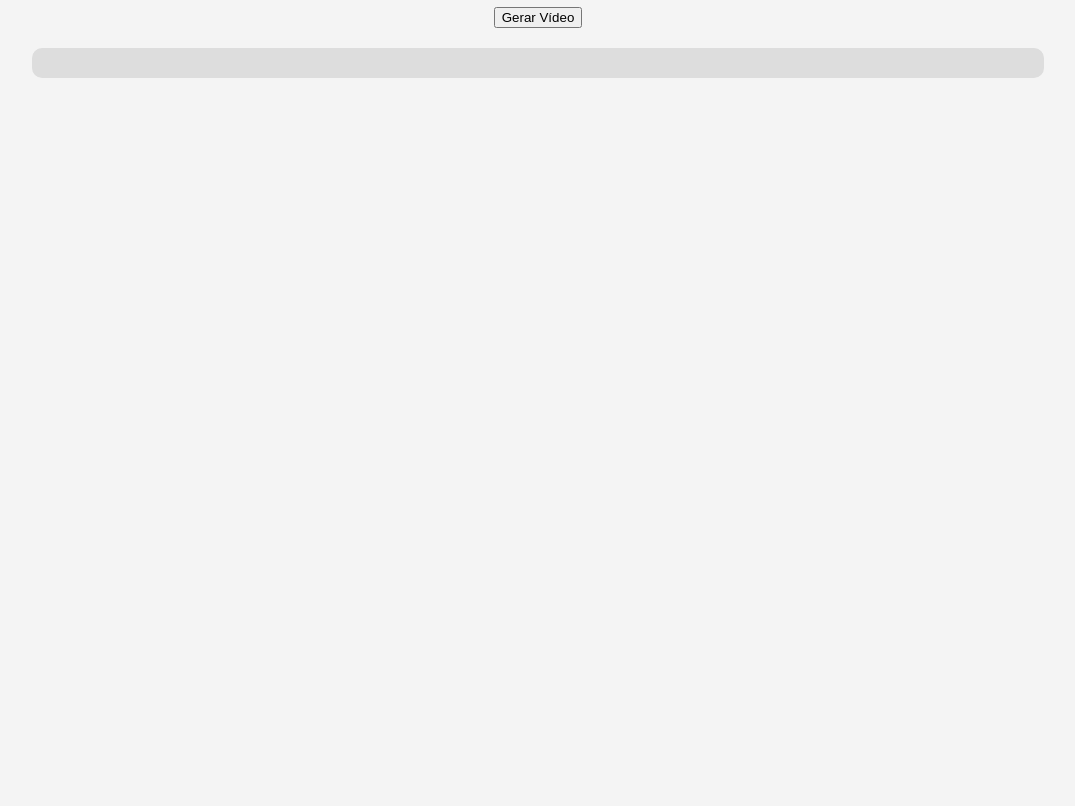
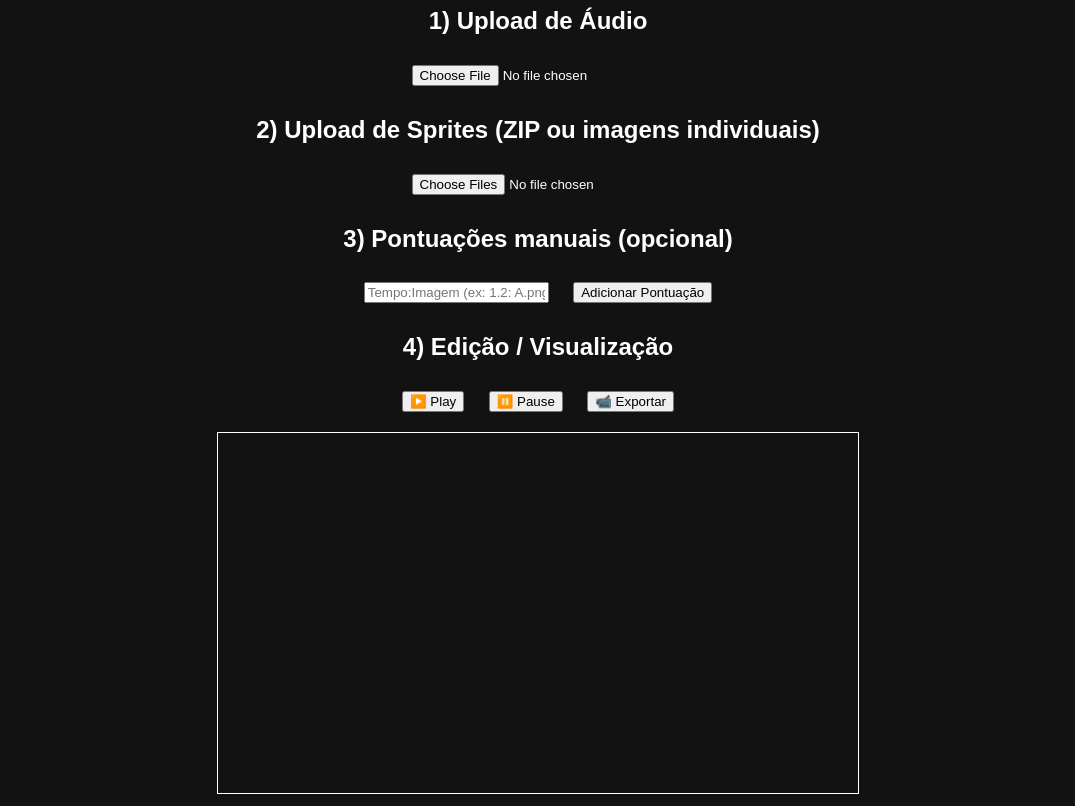
Before and after one commit to UBemAnima/AnimaV1, a plain HTML site: page index.html in a window 1280 px wide. Shown: the part 73-879 px from the top of the page, without its empty margins (102-1177 px from the left). Before the commit the page ends 800 px from the top, so only its background shows below. Drawn offline with Linux system fonts and the light colour scheme.

Commit message:
Add files via upload

```diff
--- a/index.html
+++ b/index.html
@@ -1,66 +1,111 @@
 
 <!DOCTYPE html>
-<html lang="pt-BR">
+<html lang="pt-br">
 <head>
-<meta charset="UTF-8">
-<title>Animavideo 2.1</title>
+  <meta charset="UTF-8" />
+  <title>Animavideo2.1 - Editor</title>
   <style>
     body {
       font-family: Arial, sans-serif;
+      background: #121212;
+      color: #fff;
       text-align: center;
-    background-color: #f4f4f4;
     }
-  #progressContainer {
-    width: 80%;
-    background-color: #ddd;
-    margin: 20px auto;
-    border-radius: 10px;
+    input[type="file"], input[type="text"], button {
+      margin: 10px;
     }
-  #progressBar {
-    width: 0%;
-    height: 30px;
-    background-color: #4caf50;
-    border-radius: 10px;
-  }
-  #videoContainer {
-    margin-top: 20px;
+    #canvas {
+      border: 1px solid #fff;
+      margin-top: 10px;
     }
   </style>
 </head>
 <body>
 
-<h1>Animavideo 2.1</h1>
+  <h1>Animavideo2.1 - Editor</h1>
 
-<button onclick="gerarVideo()">Gerar Vídeo</button>
+  <h2>1) Upload de Áudio</h2>
+  <input type="file" id="audioInput" accept="audio/*"><br/>
 
-<div id="progressContainer">
-  <div id="progressBar"></div>
-</div>
+  <h2>2) Upload de Sprites (ZIP ou imagens individuais)</h2>
+  <input type="file" id="spritesInput" multiple><br/>
 
-<div id="videoContainer">
-  <video id="videoOutput" width="640" height="360" controls style="display: none;">
-    <source src="" type="video/mp4">
-    Seu navegador não suporta o elemento de vídeo.
-  </video>
-</div>
+  <h2>3) Pontuações manuais (opcional)</h2>
+  <input type="text" id="pontoManual" placeholder="Tempo:Imagem (ex: 1.2: A.png)">
+  <button onclick="adicionarPontuacao()">Adicionar Pontuação</button><br/>
+
+  <h2>4) Edição / Visualização</h2>
+  <button onclick="playAudio()">▶️ Play</button>
+  <button onclick="pauseAudio()">⏸️ Pause</button>
+  <button onclick="exportarVideo()">📹 Exportar</button><br/>
+
+  <canvas id="canvas" width="640" height="360"></canvas>
 
   <script>
-function gerarVideo() {
-  let progressBar = document.getElementById("progressBar");
-  let width = 0;
-  let interval = setInterval(() => {
-    if (width >= 100) {
-      clearInterval(interval);
-      // Aqui você carregaria o vídeo gerado (exemplo: vídeo fictício)
-      let video = document.getElementById("videoOutput");
-      video.style.display = "block";
-      video.src = "video_exemplo.mp4"; // Substitua pelo caminho real do vídeo gerado
-      video.load();
-    } else {
-      width++;
-      progressBar.style.width = width + "%";
+    let audio = null;
+    let sprites = {};
+    let pontuacoes = [];
+    let ctx = document.getElementById('canvas').getContext('2d');
+
+    document.getElementById('audioInput').addEventListener('change', e => {
+      const file = e.target.files[0];
+      if (file) {
+        audio = new Audio(URL.createObjectURL(file));
+        console.log("Áudio carregado:", file.name);
       }
-  }, 50); // Intervalo de 50ms para a animação da barra de progresso
+    });
+
+    document.getElementById('spritesInput').addEventListener('change', e => {
+      const files = e.target.files;
+      for (const file of files) {
+        const img = new Image();
+        img.src = URL.createObjectURL(file);
+        sprites[file.name] = img;
+      }
+      console.log("Sprites carregados:", Object.keys(sprites));
+    });
+
+    function adicionarPontuacao() {
+      const input = document.getElementById('pontoManual').value;
+      const [tempo, imagem] = input.split(':').map(item => item.trim());
+      pontuacoes.push({ tempo: parseFloat(tempo), imagem });
+      console.log("Pontuação adicionada:", { tempo: parseFloat(tempo), imagem });
+      document.getElementById('pontoManual').value = '';
+    }
+
+    function playAudio() {
+      if (audio) {
+        audio.play();
+        requestAnimationFrame(update);
+      }
+    }
+
+    function pauseAudio() {
+      if (audio) {
+        audio.pause();
+      }
+    }
+
+    function update() {
+      if (!audio.paused) {
+        const currentTime = audio.currentTime;
+        ctx.clearRect(0, 0, 640, 360);
+
+        pontuacoes.forEach(p => {
+          if (Math.abs(p.tempo - currentTime) < 0.1) {
+            const img = sprites[p.imagem];
+            if (img) {
+              ctx.drawImage(img, 0, 0, 640, 360);
+            }
+          }
+        });
+
+        requestAnimationFrame(update);
+      }
+    }
+
+    function exportarVideo() {
+      alert("⚠️ Esta parte é complexa (precisaria usar bibliotecas tipo ffmpeg ou gravador de canvas). No navegador puro, só exporta frames como imagens. Quer que eu sugira bibliotecas depois?");
     }
   </script>
 
```
Lines whose indentation alone changed are shown as unchanged.
